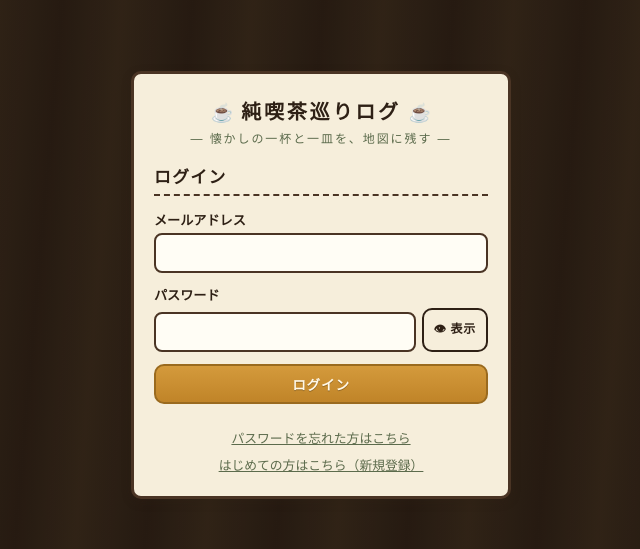
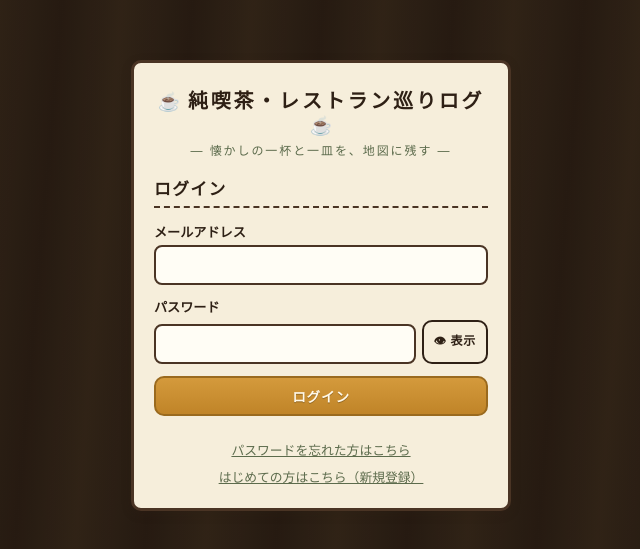
Before and after one commit to kenken6291/jun-kissa, a plain HTML site: page index.html in a window 1280 px wide. Shown: the part 115-664 px from the top of the page, without its empty margins (319-959 px from the left). Drawn offline with nearby package versions, Linux system fonts and the light colour scheme; a web font is replaced by a local one.

Commit message:
Add files via upload

```diff
--- a/app.js
+++ b/app.js
@@ -1,5 +1,5 @@
 /* =========================================================
-   純喫茶巡りログ - app.js
+   純喫茶・レストラン巡りログ - app.js
    構成：
      1. 定数と状態
      2. 地図の初期化（Leaflet + OpenStreetMap）
--- a/auth.js
+++ b/auth.js
@@ -1,5 +1,5 @@
 /* =========================================================
-   純喫茶巡りログ - auth.js
+   純喫茶・レストラン巡りログ - auth.js
    会員登録・ログイン・パスワード変更/再発行・退会・セッション管理
 
    ※ API_BASE_URL は Code.gs をウェブアプリとしてデプロイした後に
--- a/index.html
+++ b/index.html
@@ -3,8 +3,8 @@
 <head>
   <meta charset="UTF-8" />
   <meta name="viewport" content="width=device-width, initial-scale=1.0" />
-  <title>懐かしの喫茶店・純喫茶巡りログ</title>
-  <meta name="description" content="レトロな喫茶店の訪問記録を地図にピン留めして残す、会員登録制の巡りログ。複数の端末から同じ記録を見られます。" />
+  <title>純喫茶・レストラン巡りログ</title>
+  <meta name="description" content="懐かしの喫茶店やお気に入りのレストランの訪問記録を地図にピン留めして残す、会員登録制の巡りログ。複数の端末から同じ記録を見られます。" />
 
   <!-- ===== Leaflet.js（APIキー不要・無料の地図ライブラリ） ===== -->
   <link
@@ -35,7 +35,7 @@
   <!-- ================= 会員認証（ログイン/登録） ================= -->
   <div id="auth-overlay" class="auth-overlay" hidden>
     <div class="auth-card">
-      <h1 class="auth-title"><span class="title-deco">☕</span> 純喫茶巡りログ <span class="title-deco">☕</span></h1>
+      <h1 class="auth-title"><span class="title-deco">☕</span> 純喫茶・レストラン巡りログ <span class="title-deco">☕</span></h1>
       <p class="auth-subtitle">— 懐かしの一杯と一皿を、地図に残す —</p>
 
       <!-- ---------- ログイン ---------- -->
@@ -147,7 +147,7 @@
       <div class="header-inner">
         <h1 class="site-title">
           <span class="title-deco">☕</span>
-          純喫茶巡りログ
+          純喫茶・レストラン巡りログ
           <span class="title-deco">☕</span>
         </h1>
         <p class="site-subtitle">— 懐かしの一杯と一皿を、地図に残す —</p>
--- a/style.css
+++ b/style.css
@@ -1,5 +1,5 @@
 /* =========================================================
-   純喫茶巡りログ - style.css
+   純喫茶・レストラン巡りログ - style.css
    テーマ：深い木目 × クリーム × モスグリーン × 琥珀
    モバイルファーストで記述し、PCはメディアクエリで拡張
    ========================================================= */
```
Also changed, not shown: 1 other file.
